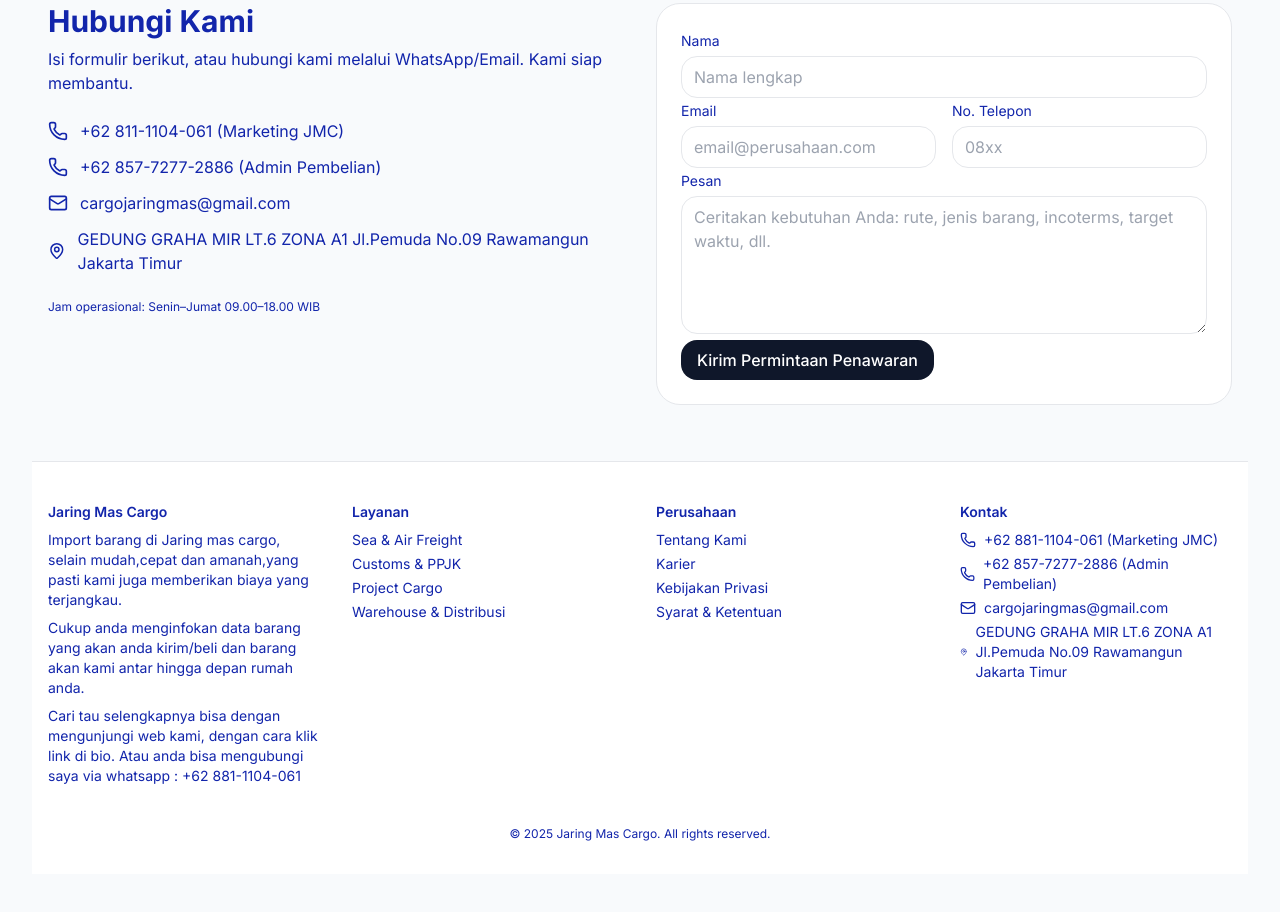
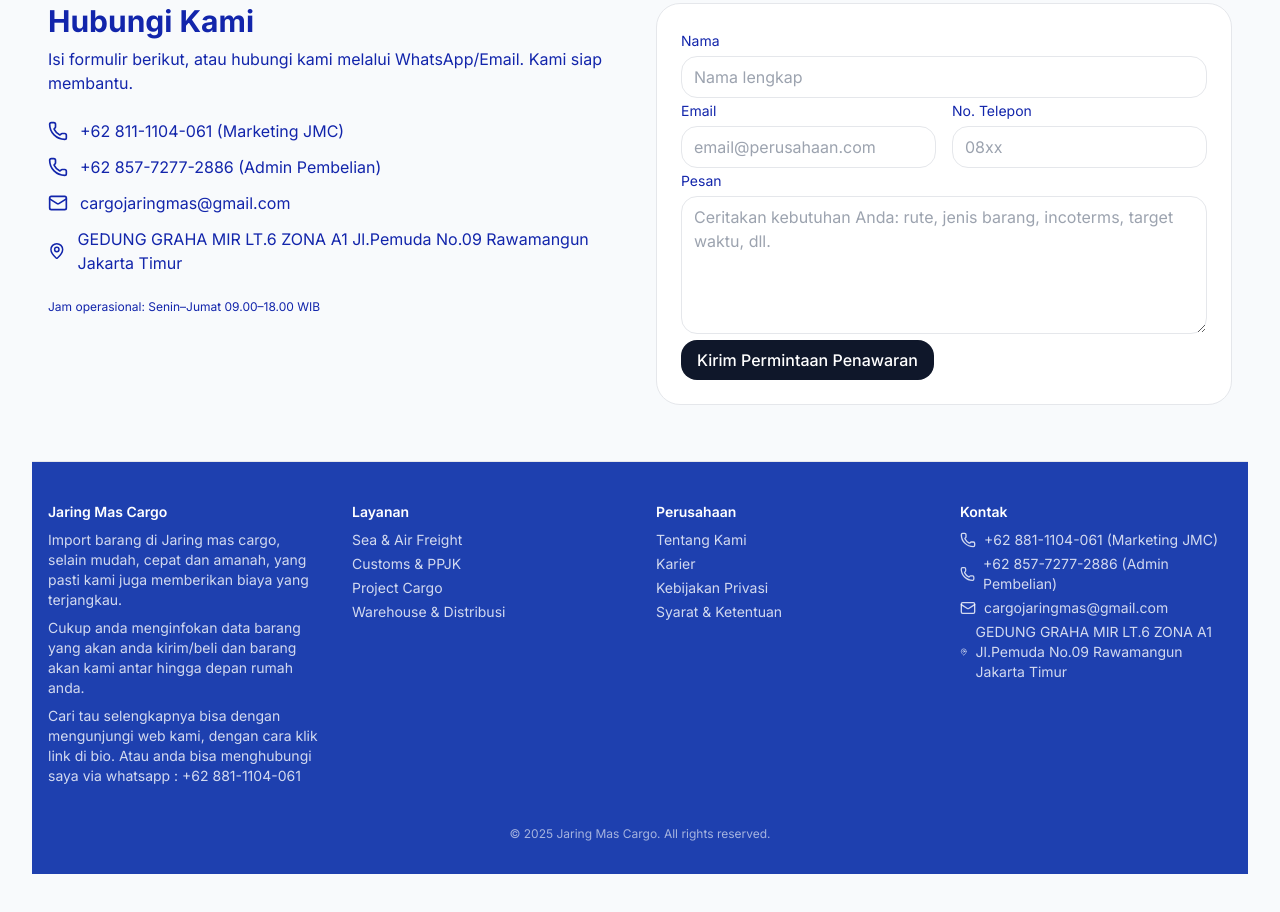
Before and after one commit to alpuketmirah-art/Jaring-Mas-Cargo, a website: page index.html in a window 1280 px wide. Shown: the part 6388-7300 px from the top of the page. Drawn offline with nearby package versions, Linux system fonts and the light colour scheme.

Commit message:
Update index.html

```diff
--- a/index.html
+++ b/index.html
@@ -695,23 +695,24 @@
   </section>
 
   <!-- Footer -->
-  <footer class="border-t bg-white">
+<!-- Footer -->
+<footer class="border-t bg-blue-800 text-white">
   <div class="mx-auto max-w-7xl px-4 py-10 grid md:grid-cols-4 gap-8 text-sm">
     <div>
       <div class="font-semibold">Jaring Mas Cargo</div>
-        <p class="text-slate-600 mt-2">
-
-        Import barang di Jaring mas cargo, selain mudah,cepat dan amanah,yang pasti kami juga memberikan biaya yang terjangkau.
+      <p class="text-white/80 mt-2">
+        Import barang di Jaring mas cargo, selain mudah, cepat dan amanah, yang pasti kami juga memberikan biaya yang terjangkau.
       </p>
-        <p class="text-slate-600 mt-2">
+      <p class="text-white/80 mt-2">
         Cukup anda menginfokan data barang yang akan anda kirim/beli dan barang akan kami antar hingga depan rumah anda.
       </p>
-        <p class="text-slate-600 mt-2">
-        Cari tau selengkapnya bisa dengan mengunjungi web kami, dengan cara klik link di bio. Atau anda bisa mengubungi saya via whatsapp : +62 881-1104-061</p>
+      <p class="text-white/80 mt-2">
+        Cari tau selengkapnya bisa dengan mengunjungi web kami, dengan cara klik link di bio. Atau anda bisa menghubungi saya via whatsapp : +62 881-1104-061
+      </p>
     </div>
     <div>
       <div class="font-semibold">Layanan</div>
-        <ul class="mt-2 space-y-1 text-slate-600">
+      <ul class="mt-2 space-y-1 text-white/80">
         <li>Sea & Air Freight</li>
         <li>Customs & PPJK</li>
         <li>Project Cargo</li>
@@ -720,7 +721,7 @@
     </div>
     <div>
       <div class="font-semibold">Perusahaan</div>
-        <ul class="mt-2 space-y-1 text-slate-600">
+      <ul class="mt-2 space-y-1 text-white/80">
         <li>Tentang Kami</li>
         <li>Karier</li>
         <li>Kebijakan Privasi</li>
@@ -729,7 +730,7 @@
     </div>
     <div>
       <div class="font-semibold">Kontak</div>
-        <ul class="mt-2 space-y-1 text-slate-600">
+      <ul class="mt-2 space-y-1 text-white/80">
         <li class="flex gap-2 items-center"><i data-lucide="phone" class="w-4 h-4"></i> +62 881-1104-061 (Marketing JMC)</li>
         <li class="flex gap-2 items-center"><i data-lucide="phone" class="w-4 h-4"></i> +62 857-7277-2886 (Admin Pembelian)</li>
         <li class="flex gap-2 items-center"><i data-lucide="mail" class="w-4 h-4"></i> cargojaringmas@gmail.com</li>
@@ -737,8 +738,9 @@
       </ul>
     </div>
   </div>
-    <div class="text-center text-xs text-slate-500 pb-8">© <span id="year"></span> Jaring Mas Cargo. All rights reserved.</div>
+  <div class="text-center text-xs text-white/60 pb-8">© <span id="year"></span> Jaring Mas Cargo. All rights reserved.</div>
 </footer>
+
 
  <script>
     // Icons
```
Lines whose indentation alone changed are shown as unchanged.
